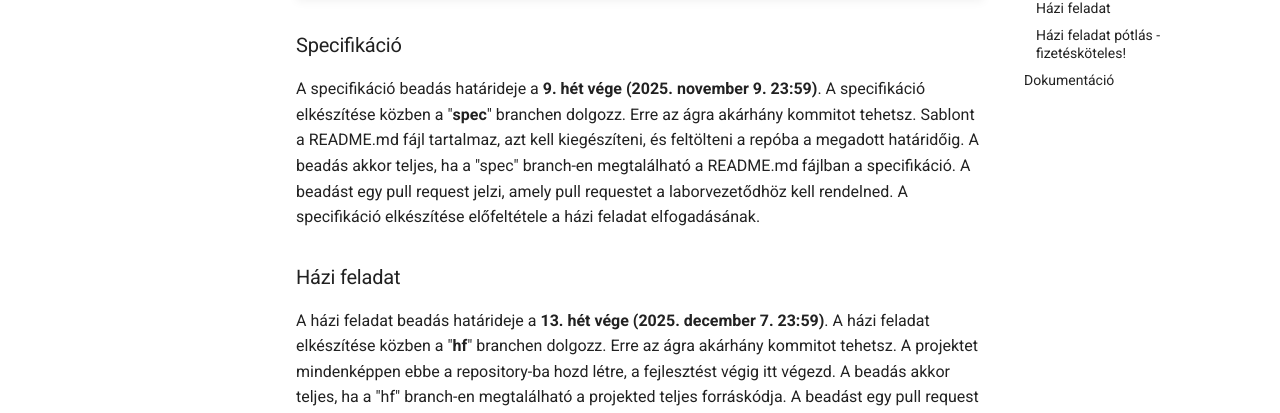
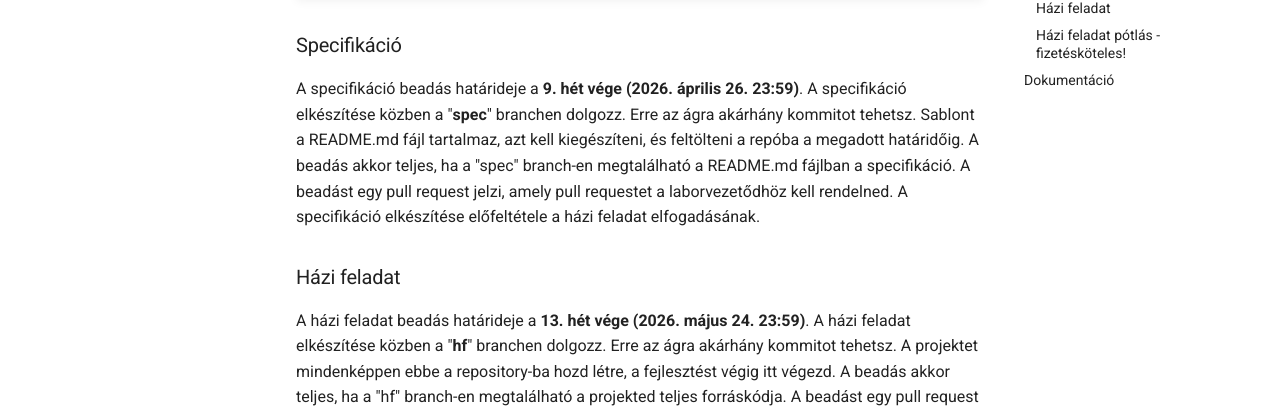
Before and after one commit to VIAUAV21/laborok, an MkDocs documentation site: the page built from docs/hf/index.md, in a window 1280 px wide and 900 px high, scrolled down 1934 px. Shown: the part 181-594 px from the top of the window. Built offline with MkDocs 1.6.1 and Material for MkDocs 9.7.7, drawn with Linux system fonts in a browser that asks for light colours; comment, search, counter and statistics services are not loaded.

Commit message:
2026F1 hf update

```diff
--- a/docs/hf/index.md
+++ b/docs/hf/index.md
@@ -62,7 +62,7 @@
 
 ### Specifikáció
 
-A specifikáció beadás határideje a **9. hét vége (2025. november 9. 23:59)**.
+A specifikáció beadás határideje a **9. hét vége (2026. április 26. 23:59)**.
 A specifikáció elkészítése közben a "**spec**" branchen dolgozz. Erre az ágra akárhány kommitot tehetsz.
 Sablont a README.md fájl tartalmaz, azt kell kiegészíteni, és feltölteni a repóba a megadott határidőig.
 A beadás akkor teljes, ha a "spec" branch-en megtalálható a README.md fájlban a specifikáció. A beadást egy pull request jelzi, amely pull requestet a laborvezetődhöz kell rendelned.
@@ -70,7 +70,7 @@
 
 ### Házi feladat
 
-A házi feladat beadás határideje a **13. hét vége (2025. december 7. 23:59)**.
+A házi feladat beadás határideje a **13. hét vége (2026. május 24. 23:59)**.
 A házi feladat elkészítése közben a "**hf**" branchen dolgozz. Erre az ágra akárhány kommitot tehetsz.
 A projektet mindenképpen ebbe a repository-ba hozd létre, a fejlesztést végig itt végezd.
 A beadás akkor teljes, ha a "hf" branch-en megtalálható a projekted teljes forráskódja. A beadást egy pull request jelzi, amely pull requestet a laborvezetődhöz kell rendelned.
```
